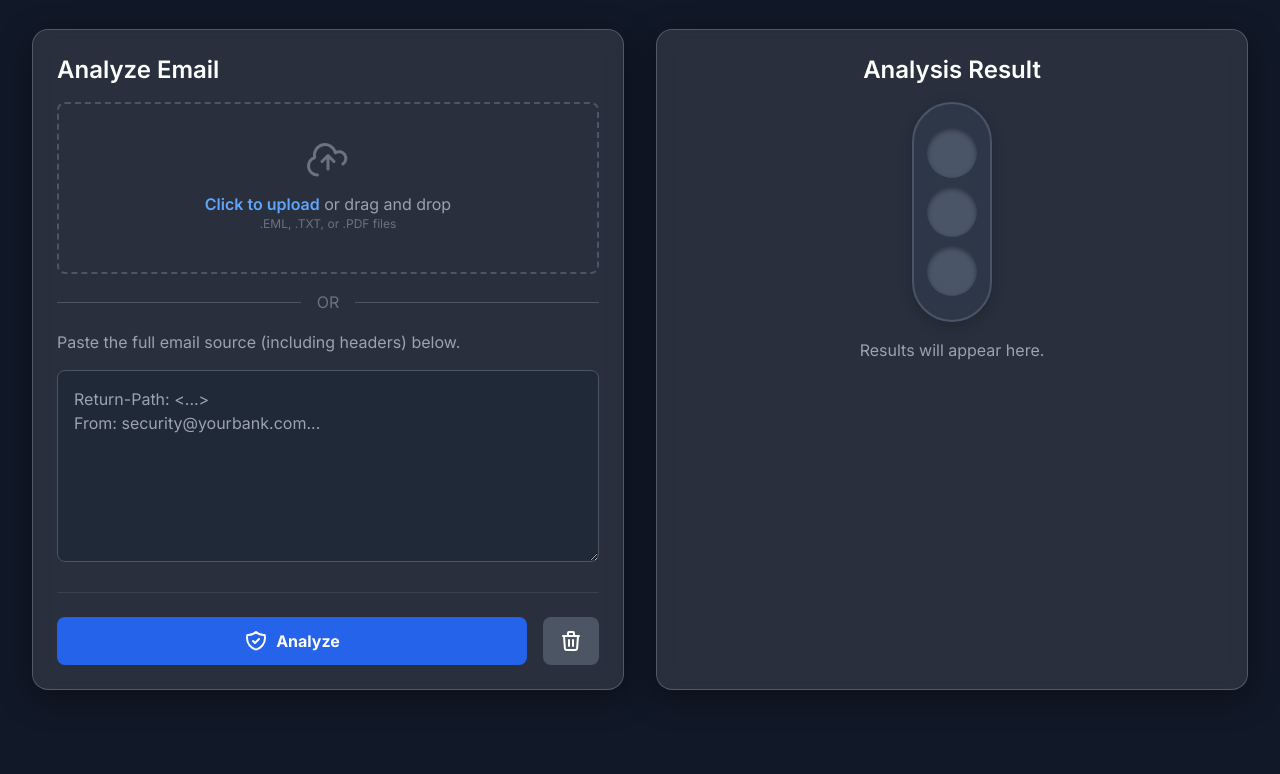
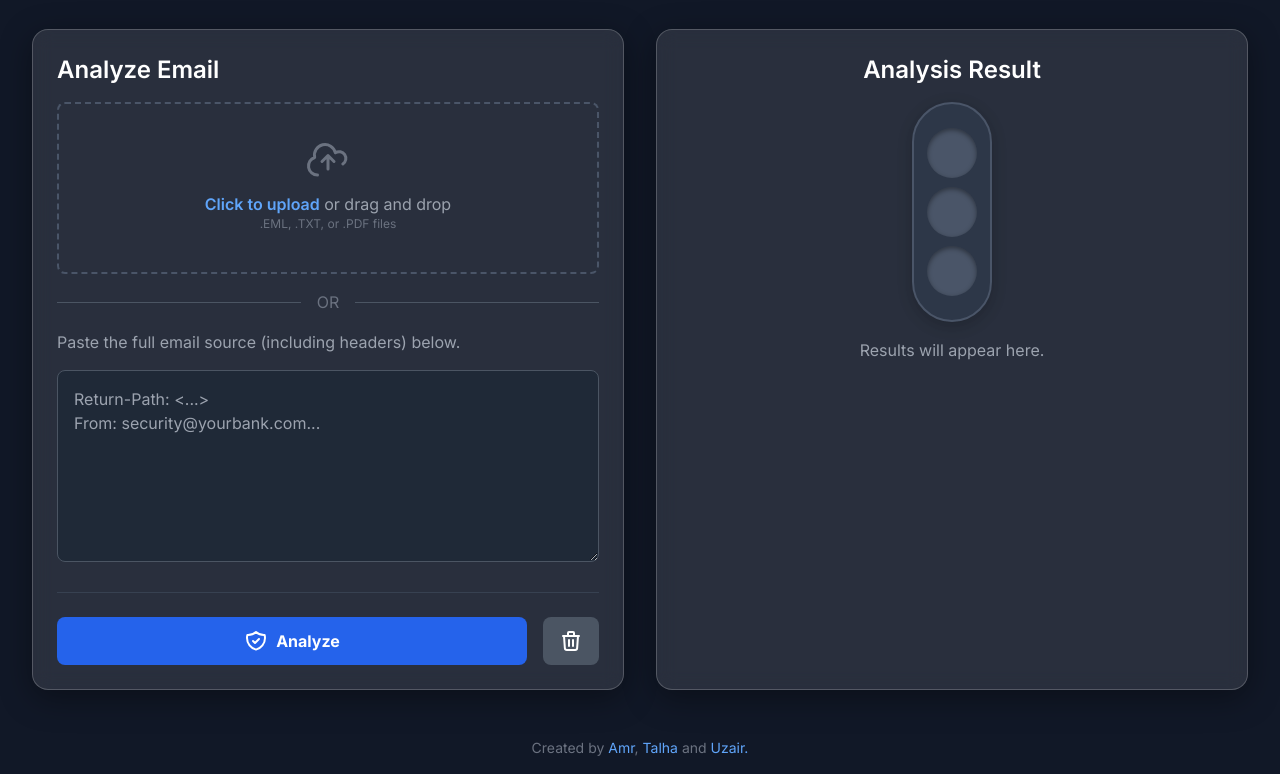
Before and after one commit to amrshaikh/phishshield-ai-webapp, a plain HTML site: page index.html in a window 1280 px wide. Shown: the part 115-889 px from the top of the page. Before the commit the page ends 837 px from the top, so only its background shows below. Drawn offline with nearby package versions, Linux system fonts and the light colour scheme; a script that the page names is missing.

Commit message:
Update footer

```diff
--- a/index.html
+++ b/index.html
@@ -194,6 +194,14 @@
             </div>
         </main>
     </div>
+
+    <footer class="mt-0 py-4 text-center text-gray-500 text-sm">
+        <p>Created by
+            <a href="https://github.com/amrshaikh" target="_blank" class="text-blue-400 hover:text-blue-300 transition-colors">Amr</a>,
+            <a href="https://www.linkedin.com/in/talha-chougle-15a063334" target="_blank" class="text-blue-400 hover:text-blue-300 transition-colors">Talha</a> and
+            <a href="https://www.linkedin.com/in/uzair-karedia-61080a348" target="_blank" class="text-blue-400 hover:text-blue-300 transition-colors">Uzair.</a>
+        </p>
+    </footer>
 
     <script>
         // --- Globals ---
```
